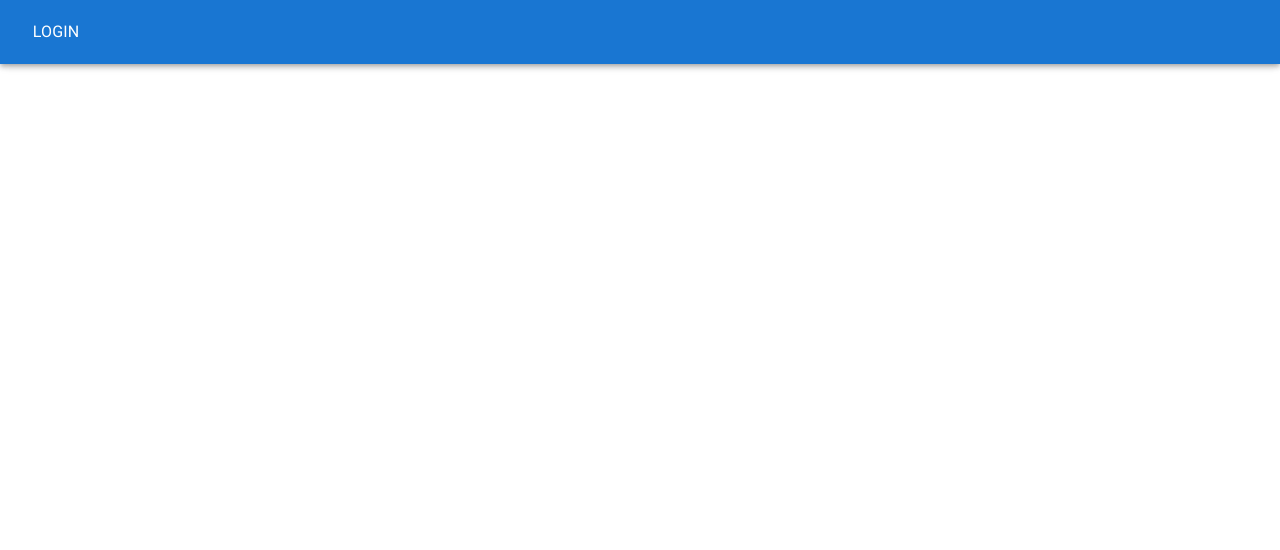
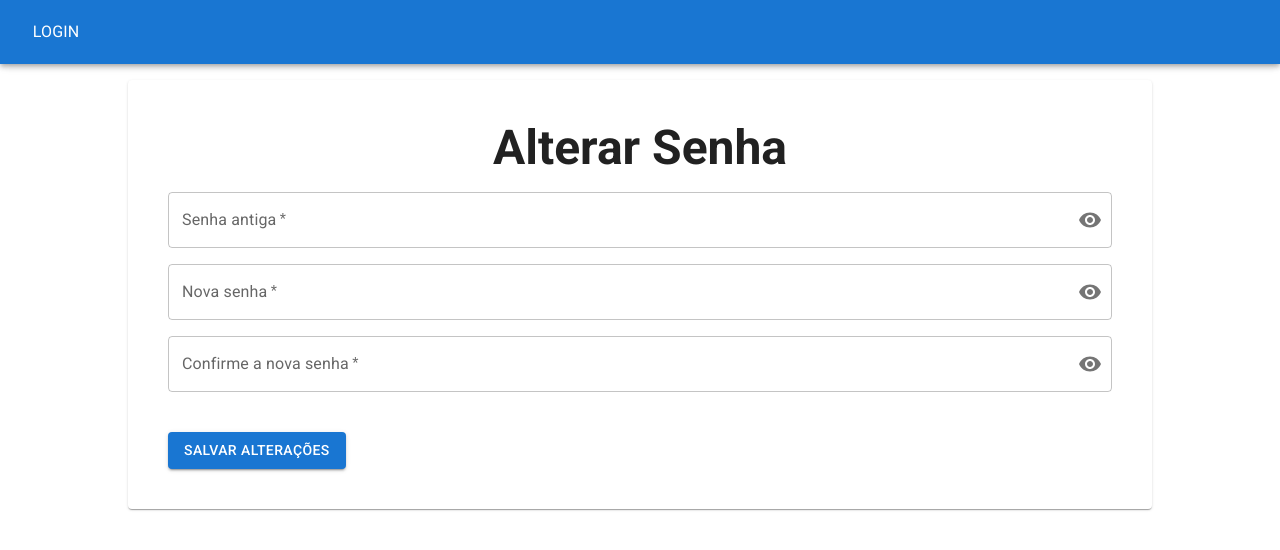
Before and after one commit to Salitop/SmartPacer-UI, a React (Create React App) app in the folder smartpacerUI/: page /alterarSenha in a window 1280 px wide. Before the commit this address had no page. Shown: the top 550 px of the page. Built offline with nearby package versions, Linux system fonts and the light colour scheme.

Commit message:
Adicionada o formulario para alterar senha. Incluido navegação entre paginas

```diff
--- a/smartpacerUI/src/App.js
+++ b/smartpacerUI/src/App.js
@@ -5,7 +5,8 @@ import HomeAluno from "./pages/HomeAluno";
 import HomeProfessor from "./pages/HomeProfessor";
 import Login from "./pages/Login";
 import ViewPacer from "./pages/ViewPacer";
-import CadastrarPacer from "./pages/CadastrarPacer"
+import CadastrarPacer from "./pages/CadastrarPacer";
+import AlterarSenha from "./pages/AlterarSenha";
 
 function App() {
   return (
@@ -18,7 +19,8 @@ function App() {
           <Route exact path="/home-aluno" element={<HomeAluno />} />
           <Route exact path="/home-prof" element={<HomeProfessor />} />
           <Route exact path="/viewPacer" element={<ViewPacer />} />
-          <Route exact path="/cadastrarPacer" element={<CadastrarPacer/>}/>
+          <Route exact path="/cadastrarPacer" element={<CadastrarPacer />} />
+          <Route exact path="/alterarSenha" element={<AlterarSenha />} />
         </Routes>
       </Router>
     </>
--- /dev/null
+++ b/smartpacerUI/src/pages/AlterarSenha.jsx
@@ -0,0 +1,137 @@
+import { Visibility, VisibilityOff } from "@mui/icons-material";
+import {
+  Button,
+  Grid,
+  IconButton,
+  InputAdornment,
+  Paper,
+  TextField,
+  Typography,
+} from "@mui/material";
+import React, { useState, useEffect } from "react";
+import { useNavigate } from "react-router-dom";
+
+function AlterarSenha() {
+  const navigate = useNavigate();
+  const [showPass, setShowPass] = useState(false);
+  const [senhaAntiga, setSenhaAntiga] = useState();
+  const [senhaNova, setSenhaNova] = useState();
+  const [senhaNovaConf, setSenhaNovaConf] = useState();
+
+  // Esta função deverá fazer uma requisição ao servidor de modo assincrono
+  // por enquanto apenas mostra os valores inseridos no formulario e navega
+  // para a tela home
+  const handleChangePassword = async () => {
+    console.log(senhaAntiga, senhaNova, senhaNovaConf);
+    navigate("/home-aluno");
+  };
+
+  const handlePassVisibilty = () => {
+    setShowPass(!showPass);
+  };
+
+  return (
+    <>
+      {/* Mostra o formulario para aletrar a senha */}
+      <Grid
+        item
+        spacing={2}
+        direction="column"
+        justifyContent="center"
+        marginTop={10}
+      >
+        <Grid item width="80%" margin="auto">
+          <Paper elelvation={2} sx={{ padding: 5 }}>
+            <Typography variant="h3" fontWeight="bold" textAlign="center">
+              Alterar Senha
+            </Typography>
+            <form>
+              <Grid item marginTop={2}>
+                <TextField
+                  type={showPass ? "text" : "password"}
+                  fullWidth
+                  label="Senha antiga"
+                  placeholder="Insira a senha antiga"
+                  variant="outlined"
+                  required
+                  onChange={(e) => setSenhaAntiga(e.target.value)}
+                  InputProps={{
+                    endAdornment: (
+                      <InputAdornment position="end">
+                        <IconButton
+                          aria-label="toggle password"
+                          edge="end"
+                          onClick={handlePassVisibilty}
+                        >
+                          {showPass ? <VisibilityOff /> : <Visibility />}
+                        </IconButton>
+                      </InputAdornment>
+                    ),
+                  }}
+                />
+              </Grid>
+              <Grid item marginTop={2}>
+                <TextField
+                  type={showPass ? "text" : "password"}
+                  fullWidth
+                  label="Nova senha"
+                  placeholder="Insira a nova senha"
+                  variant="outlined"
+                  required
+                  onChange={(e) => setSenhaNova(e.target.value)}
+                  InputProps={{
+                    endAdornment: (
+                      <InputAdornment position="end">
+                        <IconButton
+                          aria-label="toggle password"
+                          edge="end"
+                          onClick={handlePassVisibilty}
+                        >
+                          {showPass ? <VisibilityOff /> : <Visibility />}
+                        </IconButton>
+                      </InputAdornment>
+                    ),
+                  }}
+                />
+              </Grid>
+              <Grid item marginTop={2}>
+                <TextField
+                  type={showPass ? "text" : "password"}
+                  fullWidth
+                  label="Confirme a nova senha"
+                  placeholder="Confirme a nova senha"
+                  variant="outlined"
+                  required
+                  onChange={(e) => setSenhaNovaConf(e.target.value)}
+                  InputProps={{
+                    endAdornment: (
+                      <InputAdornment position="end">
+                        <IconButton
+                          aria-label="toggle password"
+                          edge="end"
+                          onClick={handlePassVisibilty}
+                        >
+                          {showPass ? <VisibilityOff /> : <Visibility />}
+                        </IconButton>
+                      </InputAdornment>
+                    ),
+                  }}
+                />
+              </Grid>
+              <Grid item marginTop={5}>
+                <Button
+                  variant="contained"
+                  onClick={() => handleChangePassword()}
+                >
+                  Salvar Alterações
+                </Button>
+              </Grid>
+            </form>
+          </Paper>
+        </Grid>
+      </Grid>
+    </>
+  );
+}
+
+export default AlterarSenha;
--- a/smartpacerUI/src/pages/HomeAluno.jsx
+++ b/smartpacerUI/src/pages/HomeAluno.jsx
@@ -42,6 +42,15 @@ function HomeAluno() {
                   Cadastrar nota Pacer
                 </Button>
               </Grid>
+              <Grid item>
+                <Button
+                  fullWidth
+                  variant="contained"
+                  onClick={() => navigate("/alterarsenha")}
+                >
+                  Alterar Senha
+                </Button>
+              </Grid>
             </Grid>
           </Paper>
         </Grid>
```
Lines whose indentation alone changed are shown as unchanged.
